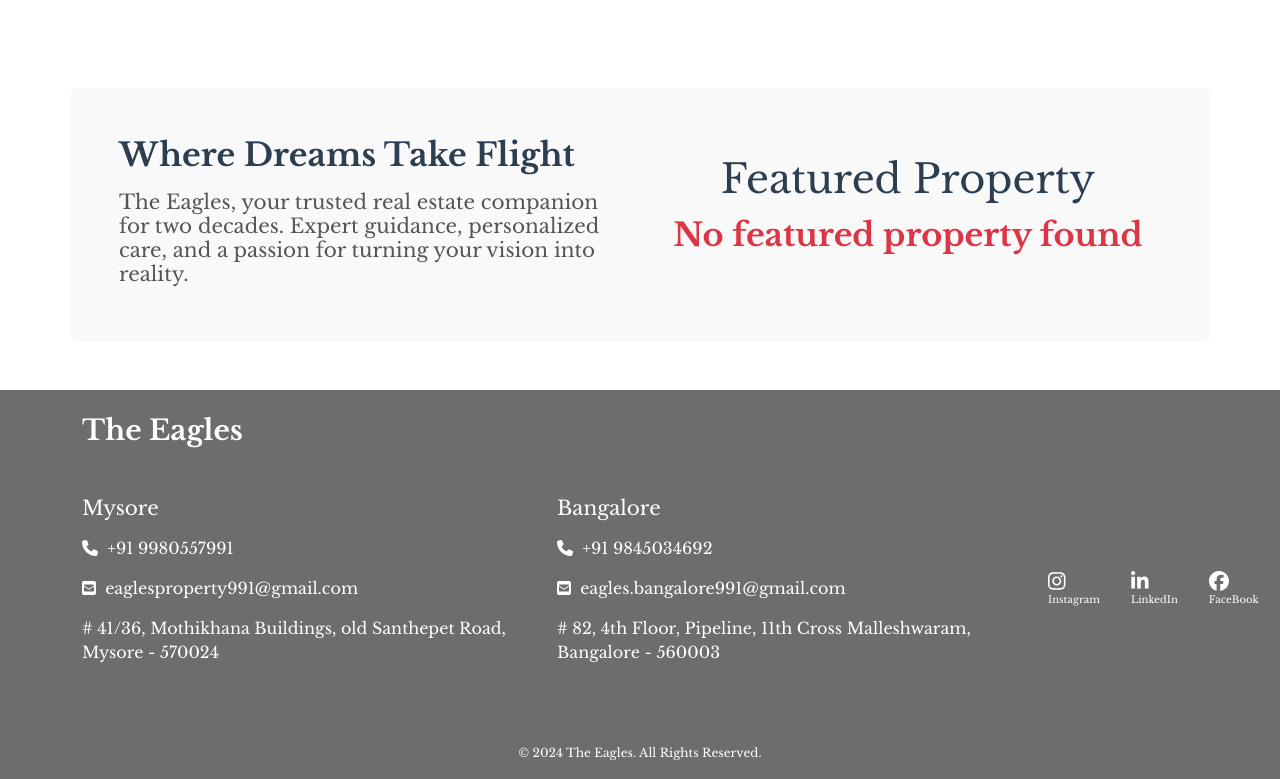
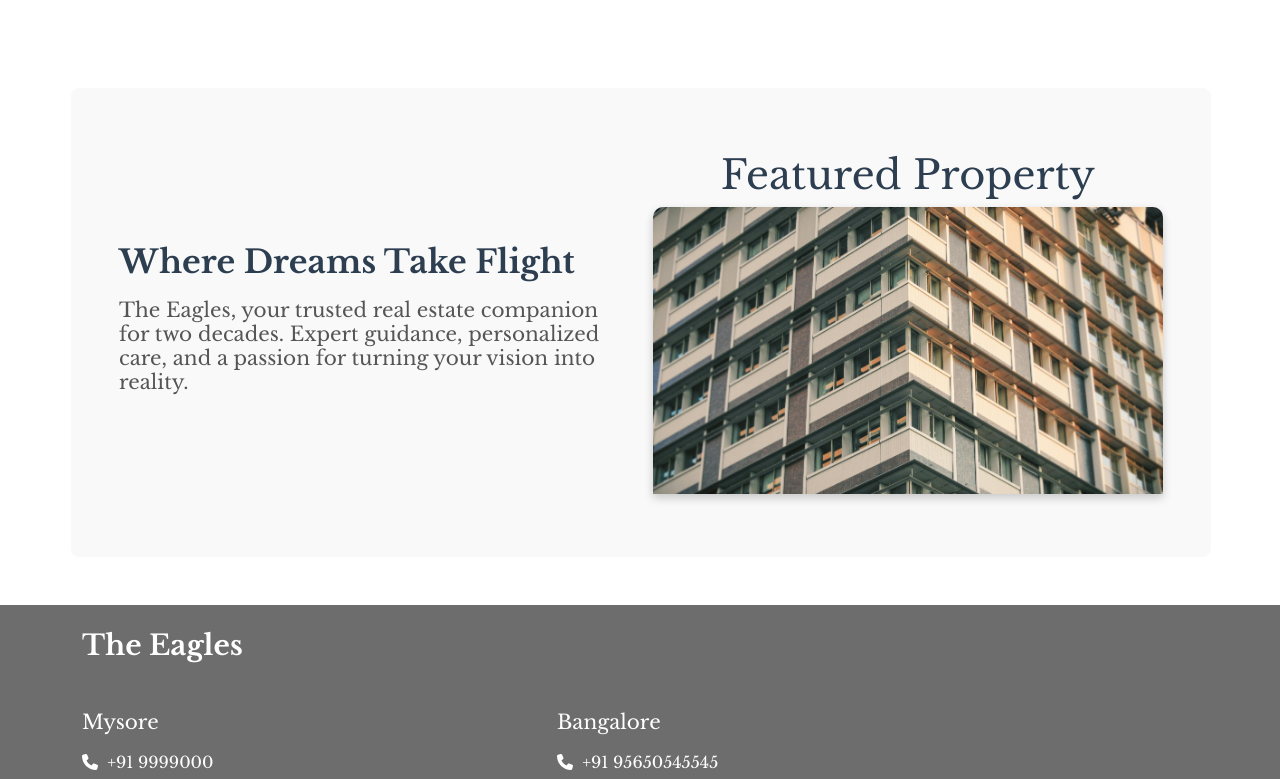
Before and after one commit to safwan124/EaglesProperties, a React (Vite) app: page / in a window 1280 px wide. Shown: the part 880-1659 px from the top of the page. Built offline with nearby package versions, Linux system fonts and the light colour scheme; no server answers; a web font is replaced by a local one.

Commit message:
UI Changes

```diff
--- a/src/components/about/about.jsx
+++ b/src/components/about/about.jsx
@@ -12,9 +12,9 @@ const About = () => {
   };
 
   const teamMembers = [
-    { img: '/Eprofile1.jpg', name: "A. Prabhu Prasad", designation: "Founder" },
-    { img: '/Eprofile.jpg', name: "Tanisha P Prasad", designation: "Marketing Head" },
-    { img: '/Eprofile2.jpg', name: "Umesh B.S", designation: "Bangalore Operations Head" }
+    { img: '/profile.png', name: "John Doe", designation: "Founder" },
+    { img: '/profile.png', name: "Jane Doe", designation: "Marketing Head" },
+    { img: '/profile.png', name: "Adam Rae", designation: "Bangalore Operations Head" }
   ];
 
   return (
--- a/src/components/contact/contact.jsx
+++ b/src/components/contact/contact.jsx
@@ -13,15 +13,15 @@ const Contact = () => {
         <Row>
           <Col md={4} xs={12} className="p-5 mt-5">
             <h5>Mysore</h5>
-            <p><FontAwesomeIcon icon={faPhone} size="1x" />&nbsp;+91 9980557991</p>
-            <p><FontAwesomeIcon icon={faSquareEnvelope} size="1x" /> &nbsp;eaglesproperty991@gmail.com</p>
-            <p># 41/36, Mothikhana Buildings, Old Santhepet Road, <br />Mysore - 570024</p>
+            <p><FontAwesomeIcon icon={faPhone} size="1x" />&nbsp;+91 9999000</p>
+            <p><FontAwesomeIcon icon={faSquareEnvelope} size="1x" /> &nbsp;eagles@gmail.com</p>
+            <p># 553/2, <br />Mysore - 570019</p>
           </Col>
           <Col md={4} xs={12} className="p-5 mt-5">
             <h5>Bangalore</h5>
-            <p><FontAwesomeIcon icon={faPhone} size="1x" />&nbsp;+91 9845034692</p>
-            <p><FontAwesomeIcon icon={faSquareEnvelope} size="1x" /> &nbsp;eagles.bangalore991@gmail.com</p>
-            <p># 82, 4th Floor, Pipeline, 11th Cross Malleshwaram, <br />Bangalore - 560003</p>
+            <p><FontAwesomeIcon icon={faPhone} size="1x" />&nbsp;+91 956565515</p>
+            <p><FontAwesomeIcon icon={faSquareEnvelope} size="1x" /> &nbsp;eagles.bangalore@gmail.com</p>
+            <p># 82, 4th Floor, <br />Bangalore - 560003</p>
           </Col>
           <Col md={4} xs={12}>
             <ul className="list-unstyled d-flex flex-row mt-5 px-5">
--- a/src/components/footer/footer.jsx
+++ b/src/components/footer/footer.jsx
@@ -13,15 +13,15 @@ const Footer = () => {
                 <h3 className='mb-5'>The Eagles</h3>
                     <Col md={5} xs={12} className="mb-3">
                         <h5>Mysore</h5>
-                        <p><FontAwesomeIcon icon={faPhone} size="1x" /> &nbsp;+91 9980557991</p>
-                        <p><FontAwesomeIcon icon={faSquareEnvelope} size="1x" /> &nbsp;eaglesproperty991@gmail.com</p>
-                        <p># 41/36, Mothikhana Buildings, old Santhepet Road, <br />Mysore - 570024</p>
+                        <p><FontAwesomeIcon icon={faPhone} size="1x" /> &nbsp;+91 9999000</p>
+                        <p><FontAwesomeIcon icon={faSquareEnvelope} size="1x" /> &nbsp;eagles@gmail.com</p>
+                        <p># 553/2, <br />Mysore - 570024</p>
                     </Col>
                     <Col md={5} xs={12} className="mb-3">
                         <h5>Bangalore</h5>
-                        <p><FontAwesomeIcon icon={faPhone} size="1x" /> &nbsp;+91 9845034692</p>
-                        <p><FontAwesomeIcon icon={faSquareEnvelope} size="1x" /> &nbsp;eagles.bangalore991@gmail.com</p>
-                        <p># 82, 4th Floor, Pipeline, 11th Cross Malleshwaram,<br /> Bangalore - 560003</p>
+                        <p><FontAwesomeIcon icon={faPhone} size="1x" /> &nbsp;+91 95650545545</p>
+                        <p><FontAwesomeIcon icon={faSquareEnvelope} size="1x" /> &nbsp;eagles.bangalore@gmail.com</p>
+                        <p># 82, 4th Floor,<br /> Bangalore - 560003</p>
                     </Col>
                     <Col md={2} xs={12}>
                         <ul className="list-unstyled d-flex flex-row">
--- a/src/components/homeAbout/homeAbout.jsx
+++ b/src/components/homeAbout/homeAbout.jsx
@@ -4,7 +4,6 @@ import './homeAbout.css';
 import axios from 'axios';
 
 const HomeAbout = ({ handleClick }) => {
-
   const [featuredProperty, setFeaturedProperty] = useState(null);
   const [loading, setLoading] = useState(true);
   const [error, setError] = useState(null);
@@ -14,13 +13,23 @@ const HomeAbout = ({ handleClick }) => {
       try {
         const response = await axios.get('https://api.theeaglesrealty.com/properties');
         const featured = response.data.find((property) => property.featured === true);
+
         if (featured) {
           setFeaturedProperty(featured);
         } else {
-          setError('No featured property found.');
+          // No featured property found, use fallback image
+          setFeaturedProperty({
+            image: '/foo2.jpg',
+            title: 'Default Featured Property',
+          });
         }
       } catch (err) {
-        setError(err.response?.data?.message || 'No featured property found');
+        // Only set error for real API failures, not for empty result
+        setFeaturedProperty({
+          image: '/foo2.jpg',
+          title: 'Default Featured Property',
+        });
+        console.error(err);
       } finally {
         setLoading(false);
       }
@@ -39,21 +48,18 @@ const HomeAbout = ({ handleClick }) => {
           </h4>
         </Col>
         <Col md={6} className="featured-property" onClick={handleClick}>
-        <h1>Featured Property</h1>
+          <h1>Featured Property</h1>
           {loading ? (
             <Spinner animation="border" role="status">
               <span className="visually-hidden">Loading...</span>
             </Spinner>
-          ) : error ? (
-            <p className="text-danger">{error}</p>
-          ) : featuredProperty ? (
+          ) : (
             <img
-              src={featuredProperty.image || '/noimg.png'}
-              alt={featuredProperty.title || 'Featured Property'}
+              src={featuredProperty?.image || '/foo2.jpg'}
+              onError={(e) => { e.target.src = '/foo2.jpg'; }}
+              alt={featuredProperty?.title || 'Featured Property'}
               className="featured-property-image"
             />
-          ) : (
-            <p>No featured property available</p>
           )}
         </Col>
       </Row>
```
